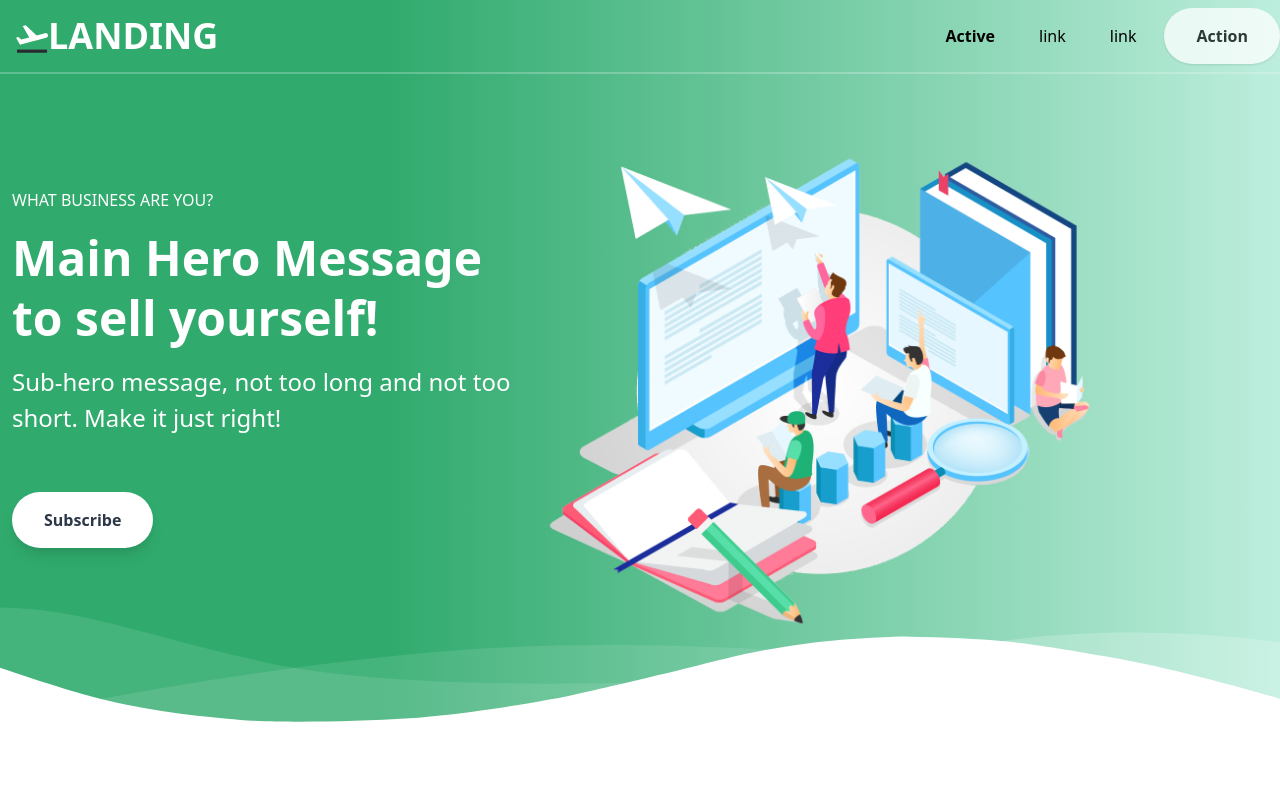
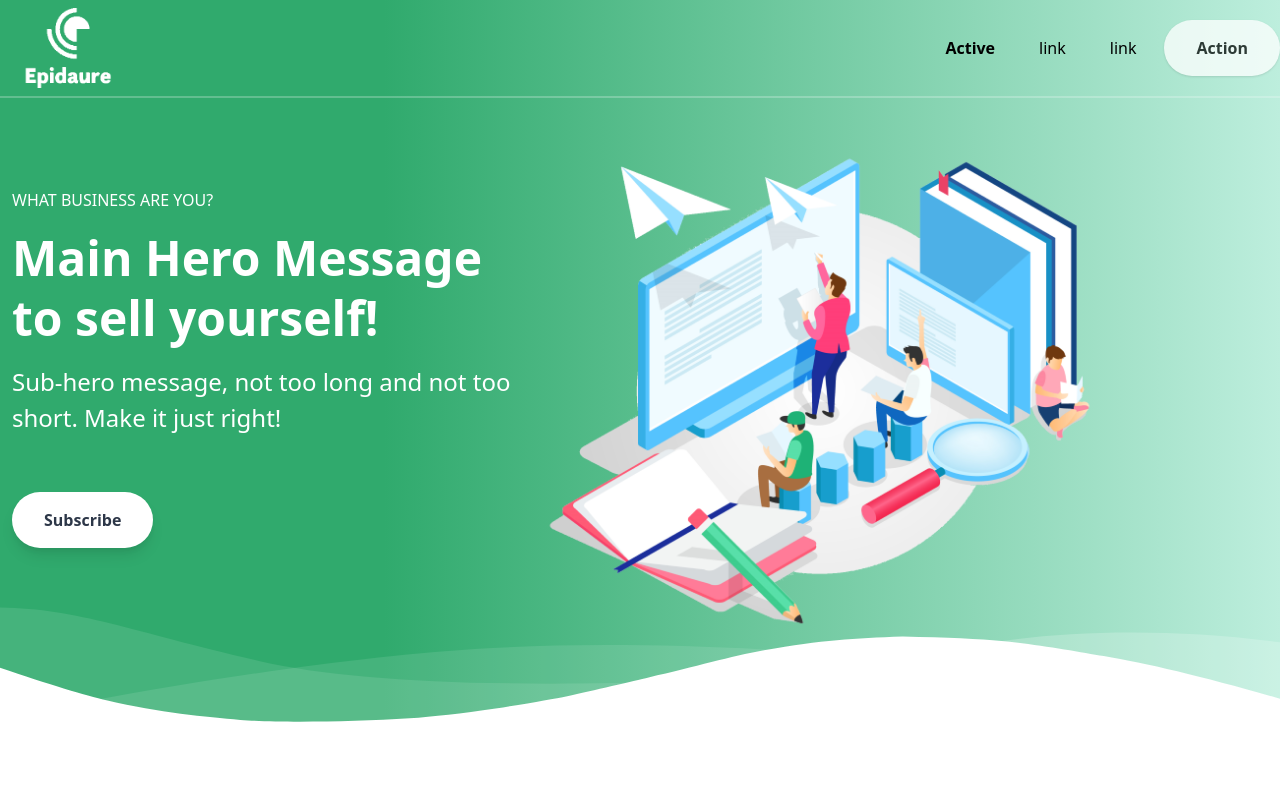
Before and after one commit to MatthiasBlc/Epidaure_Front, a React (Create React App) app: page / in a window 1280 px wide. Shown: the top 797 px of the page. Built offline with nearby package versions, Linux system fonts and the light colour scheme.

Commit message:
add logo img onscroll

```diff
--- a/src/components/Navbar/index.js
+++ b/src/components/Navbar/index.js
@@ -1,6 +1,8 @@
 import React from "react";
 import { Link } from "react-router-dom";
 import useScrollPosition from "../../hooks/useScrollPosition";
+import logoGreen from '../../assets/images/logoEpiGreenFondNone.png'
+import logoWhite from '../../assets/images/logoEpiWhiteBgNone.png'
 
 const Index = () => {
   function classNames(...classes) {
@@ -54,11 +56,8 @@ const Index = () => {
       <nav id="header" className={classNames(scrollPosition> 0? 'bg-white' : 'bg-transparent', 'fixed w-full z-30 top-0 text-white')}>
         <div className="w-full container mx-auto flex flex-wrap items-center justify-between mt-0 py-2">
           <div className="pl-4 flex items-center">
-            <Link
-              to="/"
-              className="text-white no-underline hover:no-underline font-bold text-2xl lg:text-4xl"
-            >
-              <svg
+
+              {/* <svg
                 className="h-8 fill-current inline"
                 xmlns="http://www.w3.org/2000/svg"
                 viewBox="0 0 512.005 512.005"
@@ -75,9 +74,9 @@ const Index = () => {
                   className="plane-take-off"
                   d=" M 510.7 189.151 C 505.271 168.95 484.565 156.956 464.365 162.385 L 330.156 198.367 L 155.924 35.878 L 107.19 49.008 L 211.729 230.183 L 86.232 263.767 L 36.614 224.754 L 0 234.603 L 45.957 314.27 L 65.274 347.727 L 105.802 336.869 L 240.011 300.886 L 349.726 271.469 L 483.935 235.486 C 504.134 230.057 516.129 209.352 510.7 189.151 Z "
                 />
-              </svg>
-              LANDING
-            </Link>
+              </svg> */}
+              <img className="h-20" src={classNames(scrollPosition> 0? logoGreen  : logoWhite)} alt="logo"/>
+
           </div>
           <div className="block lg:hidden pr-4">
             <button
```
Also changed, not shown: src/assets/images/logoEpiGreenFondNone.png (added), src/assets/images/logoEpiWhiteBgNone.png (added).
